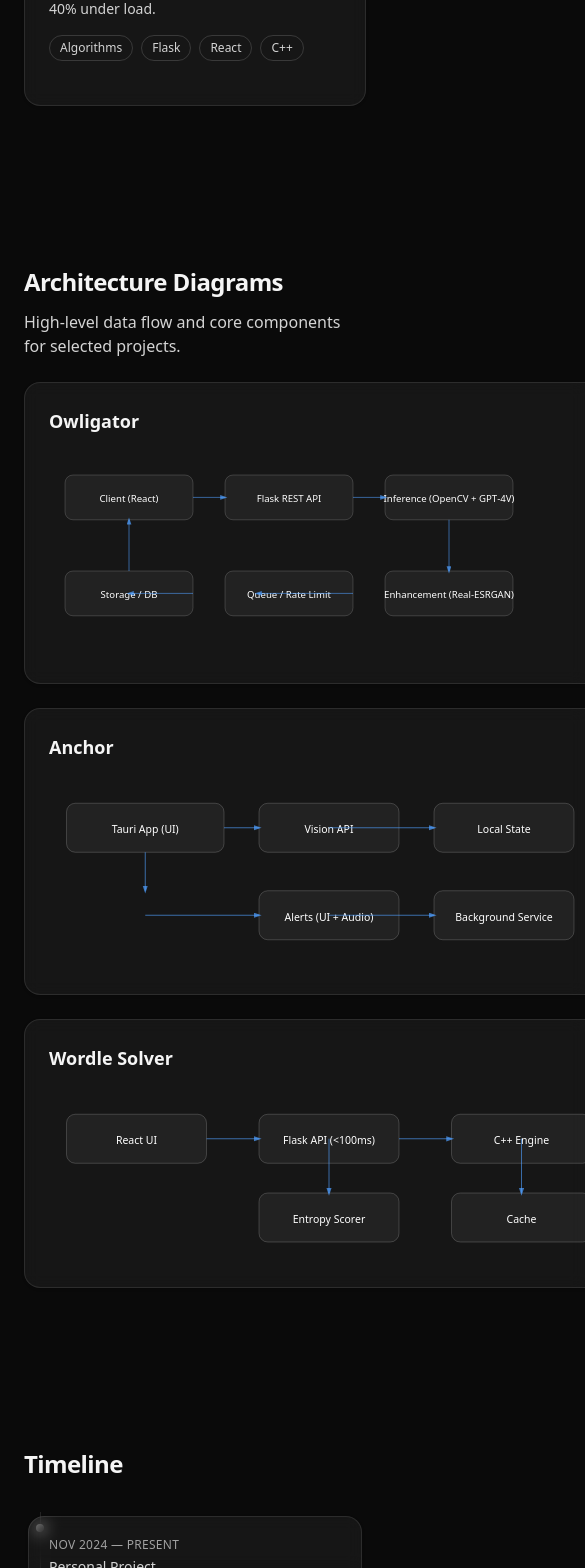
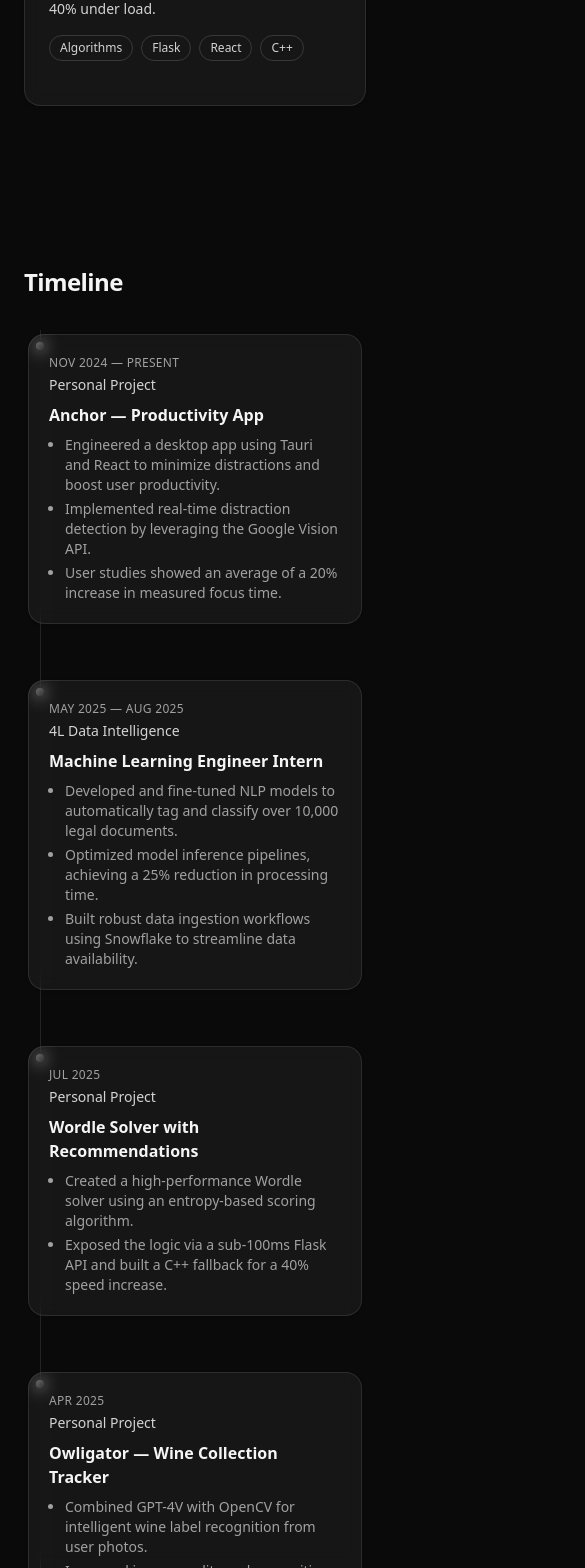
Before and after one commit to vedantsinha3/PersonalWebsite, a React (Vite) app: page / in a window 390 px wide. Shown: the part 3815-5383 px from the top of the page, 585 px wide, since content can reach past the window. Built offline with nearby package versions, Linux system fonts and the light colour scheme.

Commit message:
Done for now

```diff
--- a/src/App.tsx
+++ b/src/App.tsx
@@ -3,7 +3,7 @@ import Hero from './components/Hero.tsx'
 import About from './components/About.tsx'
 import Experience from './components/Experience.tsx'
 import Projects from './components/Projects.tsx'
-import Diagrams from './components/Diagrams.tsx'
+// import Diagrams from './components/Diagrams.tsx'
 import Timeline from './components/Timeline.tsx'
 import Education from './components/Education.tsx'
 import Skills from './components/Skills.tsx'
@@ -19,7 +19,7 @@ function App() {
         <About />
         <Experience />
         <Projects />
-        <Diagrams />
+        {/* <Diagrams /> */}
         <Timeline />
         <Education />
         <Skills />
--- a/src/components/Diagrams.tsx
+++ b/src/components/Diagrams.tsx
@@ -1,127 +1,179 @@
-import { useScrollReveal } from '../hooks/useScrollReveal'
+// import { useScrollReveal } from '../hooks/useScrollReveal'
+// // Import icons for visual clarity in the diagrams
+// import { User, Database, Cpu, Share2, BotMessageSquare, ListTodo, TestTubeDiagonal } from 'lucide-react'
+// import React from 'react'
 
-function DiagramCard({ title, children }: { title: string; children: React.ReactNode }) {
-  return (
-    <div className="card p-6" data-reveal>
-      <h3 className="text-lg font-semibold">{title}</h3>
-      <div className="mt-4 overflow-x-auto">{children}</div>
-    </div>
-  )
-}
+// // ~~~~~~~~~~~~~~~~~~~~~~~~~~~
+// // 1. REUSABLE CORE COMPONENTS
+// // ~~~~~~~~~~~~~~~~~~~~~~~~~~~
 
-function Node({ x, y, label }: { x: number; y: number; label: string }) {
-  return (
-    <g>
-      <rect x={x} y={y} rx={10} ry={10} width={160} height={56} className="fill-white/5 stroke-white/20" />
-      <text x={x + 80} y={y + 34} textAnchor="middle" className="fill-white text-[12px]">
-        {label}
-      </text>
-    </g>
-  )
-}
+// function DiagramCard({ title, children }: { title: string; children: React.ReactNode }) {
+//   return (
+//     <div className="card p-6" data-reveal>
+//       <h3 className="text-lg font-semibold">{title}</h3>
+//       <div className="mt-4 overflow-x-auto">{children}</div>
+//     </div>
+//   )
+// }
 
-function Arrow({ from, to }: { from: [number, number]; to: [number, number] }) {
-  const [x1, y1] = from
-  const [x2, y2] = to
-  return <line x1={x1} y1={y1} x2={x2} y2={y2} className="stroke-blue-400/70" markerEnd="url(#arrow)" />
-}
+// function Node({ x, y, label, icon }: { x: number; y: number; label: string; icon?: React.ReactNode }) {
+//   return (
+//     <g className="group cursor-pointer transition-transform hover:scale-105">
+//       <rect
+//         x={x}
+//         y={y}
+//         rx={10}
+//         ry={10}
+//         width={160}
+//         height={56}
+//         className="fill-white/5 stroke-white/20 transition-colors group-hover:stroke-blue-400/80"
+//       />
+//       <foreignObject x={x} y={y} width={160} height={56}>
+//         <div className="flex h-full items-center justify-center gap-2 px-2">
+//           {icon}
+//           <span className="text-center text-[12px] text-white">{label}</span>
+//         </div>
+//       </foreignObject>
+//     </g>
+//   )
+// }
 
-function OwligatorDiagram() {
-  return (
-    <svg viewBox="0 0 700 260" className="w-full min-w-[560px]">
-      <defs>
-        <marker id="arrow" markerWidth="10" markerHeight="10" refX="6" refY="3" orient="auto">
-          <path d="M0,0 L0,6 L9,3 z" className="fill-blue-400/70" />
-        </marker>
-      </defs>
-      <Node x={20} y={30} label="Client (React)" />
-      <Node x={220} y={30} label="Flask REST API" />
-      <Node x={420} y={30} label="Inference (OpenCV + GPT‑4V)" />
-      <Node x={420} y={150} label="Enhancement (Real‑ESRGAN)" />
-      <Node x={220} y={150} label="Queue / Rate Limit" />
-      <Node x={20} y={150} label="Storage / DB" />
+// function Arrow({ from, to, animated }: { from: [number, number]; to: [number, number]; animated?: boolean }) {
+//   const [x1, y1] = from
+//   const [x2, y2] = to
 
-      <Arrow from={[180, 58]} to={[220, 58]} />
-      <Arrow from={[380, 58]} to={[420, 58]} />
-      <Arrow from={[500, 86]} to={[500, 150]} />
-      <Arrow from={[380, 178]} to={[260, 178]} />
-      <Arrow from={[180, 178]} to={[100, 178]} />
-      <Arrow from={[100, 150]} to={[100, 86]} />
-    </svg>
-  )
-}
+//   // ✨ New Feature: Animated dash for data flow visualization
+//   const animationClass = animated ? 'path-animate' : ''
 
-function AnchorDiagram() {
-  return (
-    <svg viewBox="0 0 640 220" className="w-full min-w-[520px]">
-      <defs>
-        <marker id="arrow2" markerWidth="10" markerHeight="10" refX="6" refY="3" orient="auto">
-          <path d="M0,0 L0,6 L9,3 z" className="fill-blue-400/70" />
-        </marker>
-      </defs>
-      <g>
-        <rect x={20} y={30} rx={10} ry={10} width={180} height={56} className="fill-white/5 stroke-white/20" />
-        <text x={110} y={64} textAnchor="middle" className="fill-white text-[12px]">Tauri App (UI)</text>
-      </g>
-      <Node x={240} y={30} label="Vision API" />
-      <Node x={240} y={130} label="Alerts (UI + Audio)" />
-      <Node x={440} y={30} label="Local State" />
-      <Node x={440} y={130} label="Background Service" />
+//   return (
+//     <line
+//       x1={x1}
+//       y1={y1}
+//       x2={x2}
+//       y2={y2}
+//       className={`stroke-blue-400/70 ${animationClass}`}
+//       strokeWidth="1.5"
+//       markerEnd="url(#arrow)"
+//     />
+//   )
+// }
 
-      <line x1={200} y1={58} x2={240} y2={58} className="stroke-blue-400/70" markerEnd="url(#arrow2)" />
-      <Arrow from={[320, 58]} to={[440, 58]} />
-      <Arrow from={[320, 158]} to={[440, 158]} />
-      <Arrow from={[110, 86]} to={[110, 130]} />
-      <Arrow from={[110, 158]} to={[240, 158]} />
-    </svg>
-  )
-}
+// // ✨ New Feature: Generic Diagram component to remove boilerplate
+// type NodeData = { x: number; y: number; label: string; icon?: React.ReactNode }
+// type ArrowData = { from: [number, number]; to: [number, number]; animated?: boolean }
 
-function WordleDiagram() {
-  return (
-    <svg viewBox="0 0 640 200" className="w-full min-w-[520px]">
-      <defs>
-        <marker id="arrow3" markerWidth="10" markerHeight="10" refX="6" refY="3" orient="auto">
-          <path d="M0,0 L0,6 L9,3 z" className="fill-blue-400/70" />
-        </marker>
-      </defs>
-      <Node x={20} y={30} label="React UI" />
-      <Node x={240} y={30} label="Flask API (<100ms)" />
-      <Node x={460} y={30} label="C++ Engine" />
-      <Node x={240} y={120} label="Entropy Scorer" />
-      <Node x={460} y={120} label="Cache" />
+// function Diagram({ viewBox, nodes, arrows }: { viewBox: string; nodes: NodeData[]; arrows: ArrowData[] }) {
+//   return (
+//     <svg viewBox={viewBox} className="w-full min-w-[560px]">
+//       <defs>
+//         <marker id="arrow" markerWidth="10" markerHeight="10" refX="8" refY="3.5" orient="auto">
+//           <path d="M0,0 L0,7 L10,3.5 z" className="fill-blue-400/70" />
+//         </marker>
+//         {/* ✨ New Feature: CSS for the animated arrow path */}
+//         <style>
+//           {`
+//             @keyframes dash {
+//               to {
+//                 stroke-dashoffset: 0;
+//               }
+//             }
+//             .path-animate {
+//               stroke-dasharray: 20;
+//               stroke-dashoffset: 400;
+//               animation: dash 20s linear infinite;
+//             }
+//           `}
+//         </style>
+//       </defs>
+//       {arrows.map((arrow, i) => (
+//         <Arrow key={i} {...arrow} />
+//       ))}
+//       {nodes.map((node, i) => (
+//         <Node key={i} {...node} />
+//       ))}
+//     </svg>
+//   )
+// }
 
-      <line x1={180} y1={58} x2={240} y2={58} className="stroke-blue-400/70" markerEnd="url(#arrow3)" />
-      <Arrow from={[400, 58]} to={[460, 58]} />
-      <Arrow from={[320, 58]} to={[320, 120]} />
-      <Arrow from={[540, 58]} to={[540, 120]} />
-    </svg>
-  )
-}
+// // ~~~~~~~~~~~~~~~~~~~~~~~~~~~~~~~~~~
+// // 2. DATA FOR EACH DIAGRAM
+// // ~~~~~~~~~~~~~~~~~~~~~~~~~~~~~~~~~~
 
-function Diagrams() {
-  useScrollReveal()
-  return (
-    <section id="diagrams" className="section">
-      <div className="container">
-        <h2 className="text-2xl md:text-3xl font-semibold tracking-tight">Architecture Diagrams</h2>
-        <p className="mt-3 text-neutral-300" data-reveal>
-          High‑level data flow and core components for selected projects.
-        </p>
-        <div className="mt-6 grid gap-6 md:grid-cols-2">
-          <DiagramCard title="Owligator">
-            <OwligatorDiagram />
-          </DiagramCard>
-          <DiagramCard title="Anchor">
-            <AnchorDiagram />
-          </DiagramCard>
-          <DiagramCard title="Wordle Solver">
-            <WordleDiagram />
-          </DiagramCard>
-        </div>
-      </div>
-    </section>
-  )
-}
+// const owligatorNodes: NodeData[] = [
+//   { x: 20, y: 30, label: 'Client (React)', icon: <User size={16} /> },
+//   { x: 270, y: 30, label: 'Flask REST API', icon: <Share2 size={16} /> },
+//   { x: 520, y: 30, label: 'Inference (GPT‑4V)', icon: <BotMessageSquare size={16} /> },
+//   { x: 520, y: 150, label: 'Enhancement (ESRGAN)', icon: <TestTubeDiagonal size={16} /> },
+//   { x: 270, y: 150, label: 'Queue / Rate Limit', icon: <ListTodo size={16} /> },
+//   { x: 20, y: 150, label: 'Storage / DB', icon: <Database size={16} /> },
+// ]
 
-export default Diagrams
+// const owligatorArrows: ArrowData[] = [
+//   { from: [180, 58], to: [270, 58], animated: true },
+//   { from: [430, 58], to: [520, 58] },
+//   { from: [600, 86], to: [600, 150] },
+//   { from: [520, 178], to: [430, 178] },
+//   { from: [270, 178], to: [180, 178] },
+//   { from: [100, 150], to: [100, 86] },
+// ]
+
+// const anchorNodes: NodeData[] = [
+//   { x: 20, y: 30, label: 'Tauri App (UI)', icon: <User size={16} /> },
+//   { x: 240, y: 30, label: 'Vision API', icon: <BotMessageSquare size={16} /> },
+//   { x: 240, y: 130, label: 'Alerts (UI + Audio)', icon: <ListTodo size={16} /> },
+//   { x: 440, y: 30, label: 'Local State', icon: <Database size={16} /> },
+//   { x: 440, y: 130, label: 'Background Service', icon: <Cpu size={16} /> },
+// ]
+
+// const anchorArrows: ArrowData[] = [
+//   { from: [180, 58], to: [240, 58], animated: true },
+//   { from: [400, 58], to: [440, 58] },
+//   { from: [400, 158], to: [440, 158] },
+//   { from: [110, 86], to: [110, 130] },
+//   { from: [180, 158], to: [240, 158] },
+// ]
+
+// const wordleNodes: NodeData[] = [
+//   { x: 20, y: 60, label: 'React UI', icon: <User size={16} /> },
+//   { x: 240, y: 60, label: 'Flask API (<100ms)', icon: <Share2 size={16} /> },
+//   { x: 460, y: 60, label: 'C++ Engine', icon: <Cpu size={16} /> },
+// ]
+
+// const wordleArrows: ArrowData[] = [
+//   { from: [180, 88], to: [240, 88], animated: true },
+//   { from: [400, 88], to: [460, 88] },
+// ]
+
+// // ~~~~~~~~~~~~~~~~~~~~~~~~~~~~~~~~~~
+// // 3. MAIN DIAGRAMS SECTION
+// // ~~~~~~~~~~~~~~~~~~~~~~~~~~~~~~~~~~
+
+// function Diagrams() {
+//   useScrollReveal()
+//   return (
+//     <section id="diagrams" className="section">
+//       <div className="container">
+//         <h2 className="text-2xl font-semibold tracking-tight md:text-3xl">Architecture Diagrams</h2>
+//         <p className="mt-3 text-neutral-300" data-reveal>
+//           High‑level data flow and core components for selected projects.
+//         </p>
+//         {/* --- MODIFICATION HERE --- */}
+//         <div className="mt-6 grid gap-6 md:grid-cols-2 lg:grid-cols-3">
+//           <DiagramCard title="Owligator — Wine Collection Tracker">
+//             <Diagram viewBox="0 0 700 260" nodes={owligatorNodes} arrows={owligatorArrows} />
+//           </DiagramCard>
+
+//           <DiagramCard title="Anchor — Productivity App">
+//             <Diagram viewBox="0 0 640 220" nodes={anchorNodes} arrows={anchorArrows} />
+//           </DiagramCard>
+
+//           <DiagramCard title="Wordle Solver">
+//             <Diagram viewBox="0 0 640 200" nodes={wordleNodes} arrows={wordleArrows} />
+//           </DiagramCard>
+//         </div>
+//       </div>
+//     </section>
+//   )
+// }
+
+// export default Diagrams
--- a/src/components/Navbar.tsx
+++ b/src/components/Navbar.tsx
@@ -5,11 +5,11 @@ const navItems = [
   { id: 'about', label: 'About' },
   { id: 'experience', label: 'Experience' },
   { id: 'projects', label: 'Projects' },
-  { id: 'diagrams', label: 'Diagrams' },
+  // { id: 'diagrams', label: 'Diagrams' },
   { id: 'timeline', label: 'Timeline' },
   { id: 'education', label: 'Education' },
   { id: 'skills', label: 'Skills' },
-  { id: 'contact', label: 'Contact' },
+  // { id: 'contact', label: 'Contact' },
 ]
 
 function Navbar() {
```
